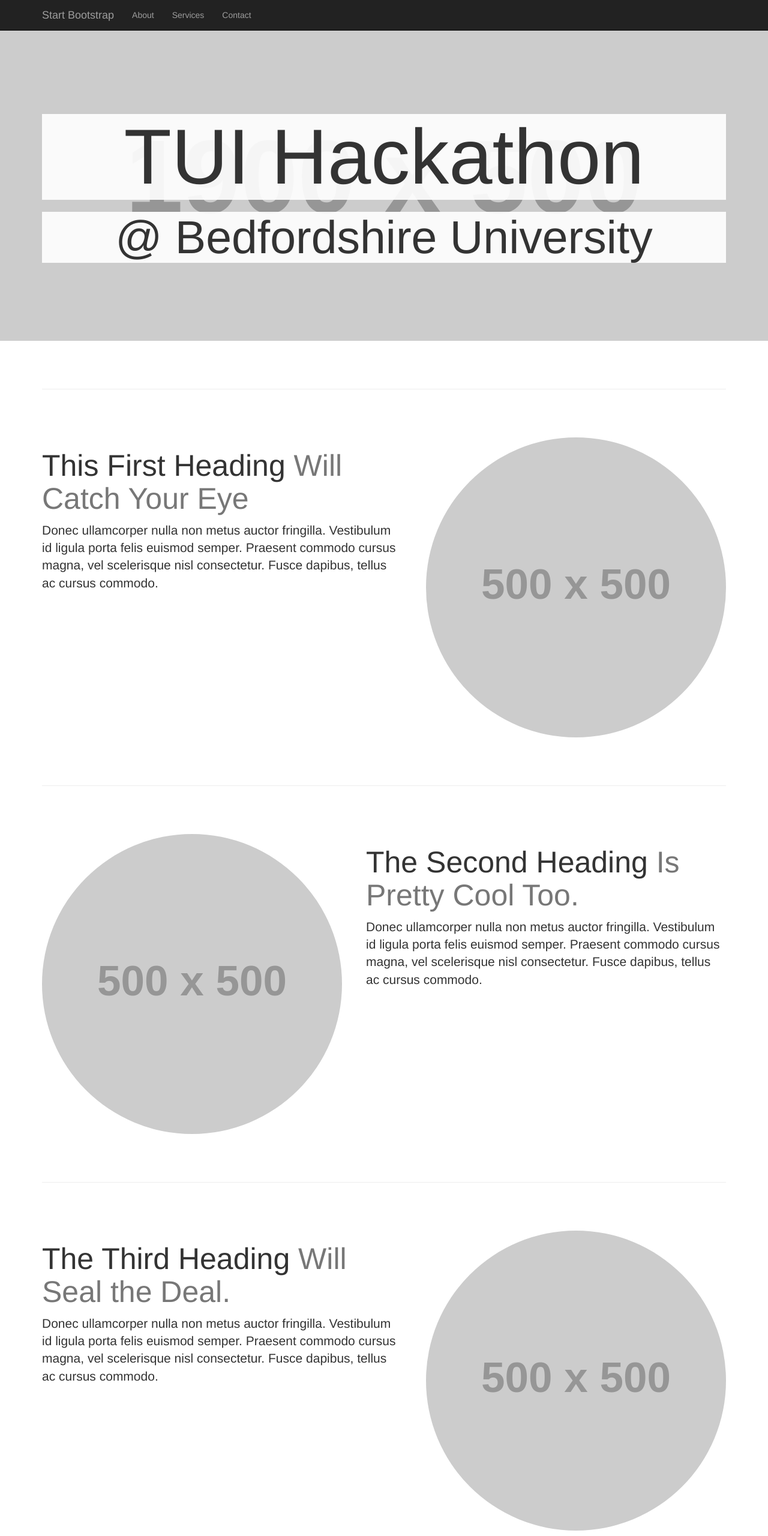
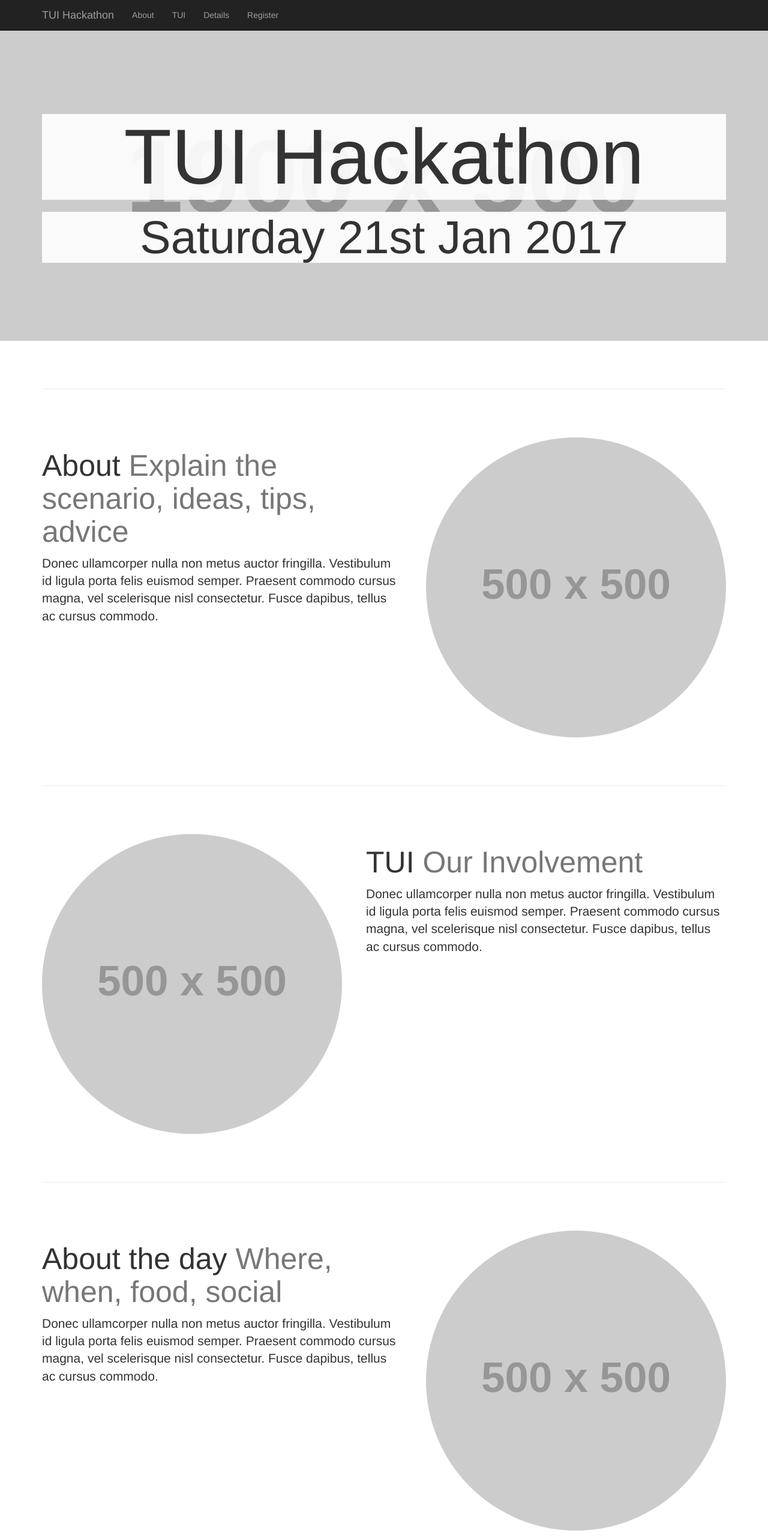
Before and after one commit to cbulch-tui/hackathon-webpage, a plain HTML site: page index.html in a window 1280 px wide. Shown: the top 2560 px of the page at 60% size. Drawn offline with Linux system fonts and the light colour scheme; placeholder pictures from the web are drawn by us.

Commit message:
marked off required sections

```diff
--- a/index.html
+++ b/index.html
@@ -39,7 +39,7 @@
                     <span class="icon-bar"></span>
                     <span class="icon-bar"></span>
                 </button>
-                <a class="navbar-brand" href="#">Start Bootstrap</a>
+                <a class="navbar-brand" href="#">TUI Hackathon</a>
             </div>
             <!-- Collect the nav links, forms, and other content for toggling -->
             <div class="collapse navbar-collapse" id="bs-example-navbar-collapse-1">
@@ -48,10 +48,13 @@
                         <a href="#about">About</a>
                     </li>
                     <li>
-                        <a href="#services">Services</a>
+                        <a href="#tui">TUI</a>
                     </li>
                     <li>
-                        <a href="#contact">Contact</a>
+                        <a href="#details">Details</a>
+                    </li>
+                    <li>
+                        <a href="#register">Register</a>
                     </li>
                 </ul>
             </div>
@@ -65,7 +68,7 @@
         <div class="headline">
             <div class="container">
                 <h1>TUI Hackathon</h1>
-                <h2>@ Bedfordshire University</h2>
+                <h2>Saturday 21st Jan 2017</h2>
             </div>
         </div>
     </header>
@@ -78,8 +81,8 @@
         <!-- First Featurette -->
         <div class="featurette" id="about">
             <img class="featurette-image img-circle img-responsive pull-right" src="http://placehold.it/500x500">
-            <h2 class="featurette-heading">This First Heading
-                <span class="text-muted">Will Catch Your Eye</span>
+            <h2 class="featurette-heading">About
+                <span class="text-muted">Explain the scenario, ideas, tips, advice</span>
             </h2>
             <p class="lead">Donec ullamcorper nulla non metus auctor fringilla. Vestibulum id ligula porta felis euismod semper. Praesent commodo cursus magna, vel scelerisque nisl consectetur. Fusce dapibus, tellus ac cursus commodo.</p>
         </div>
@@ -87,10 +90,10 @@
         <hr class="featurette-divider">
 
         <!-- Second Featurette -->
-        <div class="featurette" id="services">
+        <div class="featurette" id="tui">
             <img class="featurette-image img-circle img-responsive pull-left" src="http://placehold.it/500x500">
-            <h2 class="featurette-heading">The Second Heading
-                <span class="text-muted">Is Pretty Cool Too.</span>
+            <h2 class="featurette-heading">TUI
+                <span class="text-muted">Our Involvement</span>
             </h2>
             <p class="lead">Donec ullamcorper nulla non metus auctor fringilla. Vestibulum id ligula porta felis euismod semper. Praesent commodo cursus magna, vel scelerisque nisl consectetur. Fusce dapibus, tellus ac cursus commodo.</p>
         </div>
@@ -98,10 +101,21 @@
         <hr class="featurette-divider">
 
         <!-- Third Featurette -->
-        <div class="featurette" id="contact">
+        <div class="featurette" id="about">
             <img class="featurette-image img-circle img-responsive pull-right" src="http://placehold.it/500x500">
-            <h2 class="featurette-heading">The Third Heading
-                <span class="text-muted">Will Seal the Deal.</span>
+            <h2 class="featurette-heading">About the day
+                <span class="text-muted">Where, when, food, social</span>
+            </h2>
+            <p class="lead">Donec ullamcorper nulla non metus auctor fringilla. Vestibulum id ligula porta felis euismod semper. Praesent commodo cursus magna, vel scelerisque nisl consectetur. Fusce dapibus, tellus ac cursus commodo.</p>
+        </div>
+
+        <hr class="featurette-divider">
+
+        <!-- Fourth Featurette -->
+        <div class="featurette" id="register">
+            <img class="featurette-image img-circle img-responsive pull-left" src="http://placehold.it/500x500">
+            <h2 class="featurette-heading">Register
+                <span class="text-muted">Link to registration page</span>
             </h2>
             <p class="lead">Donec ullamcorper nulla non metus auctor fringilla. Vestibulum id ligula porta felis euismod semper. Praesent commodo cursus magna, vel scelerisque nisl consectetur. Fusce dapibus, tellus ac cursus commodo.</p>
         </div>
@@ -112,7 +126,7 @@
         <footer>
             <div class="row">
                 <div class="col-lg-12">
-                    <p>Copyright &copy; Your Website 2014</p>
+                    <p>Copyright &copy; TUI UK & Ireland 2016</p>
                 </div>
             </div>
         </footer>
```
